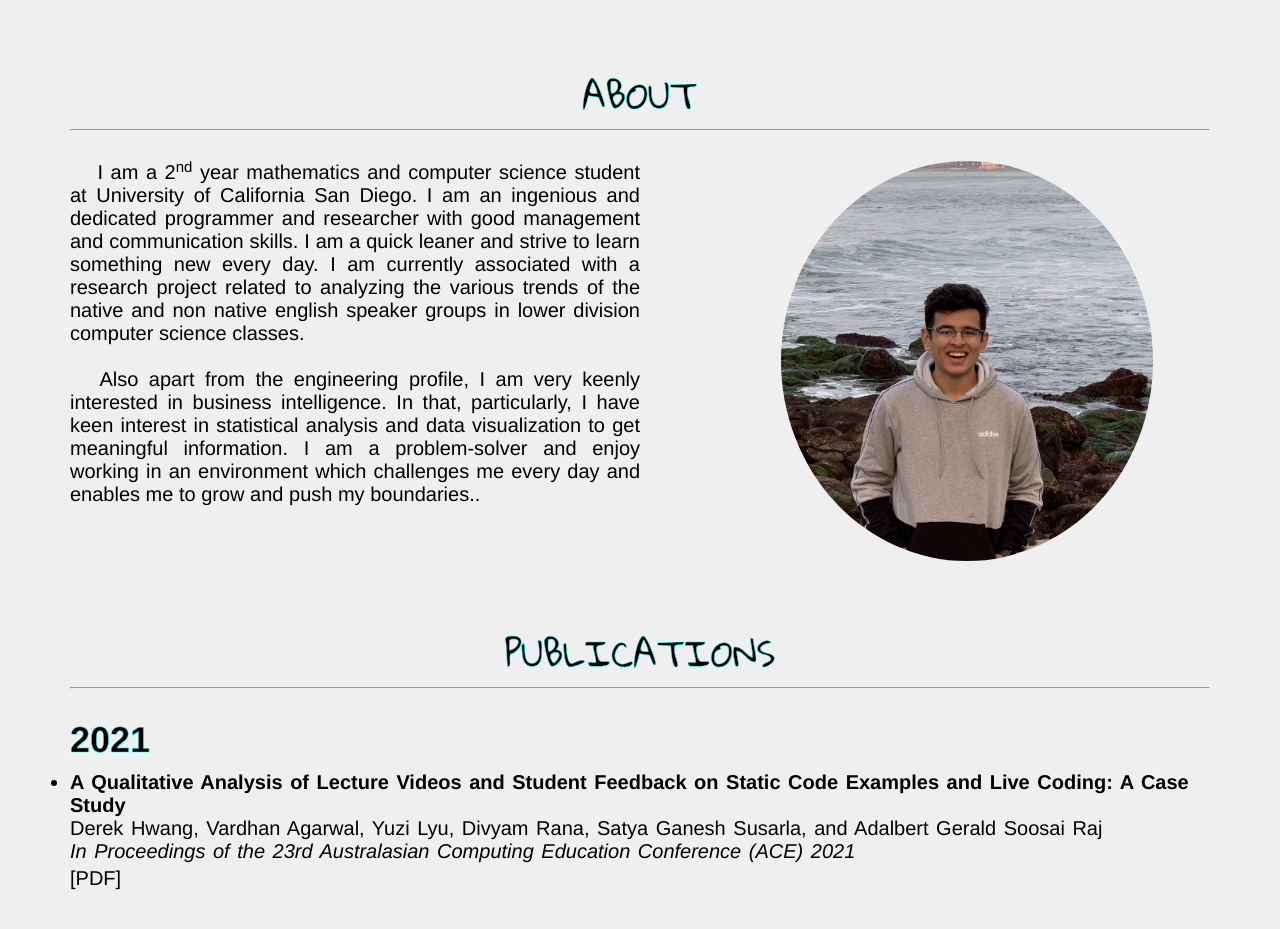
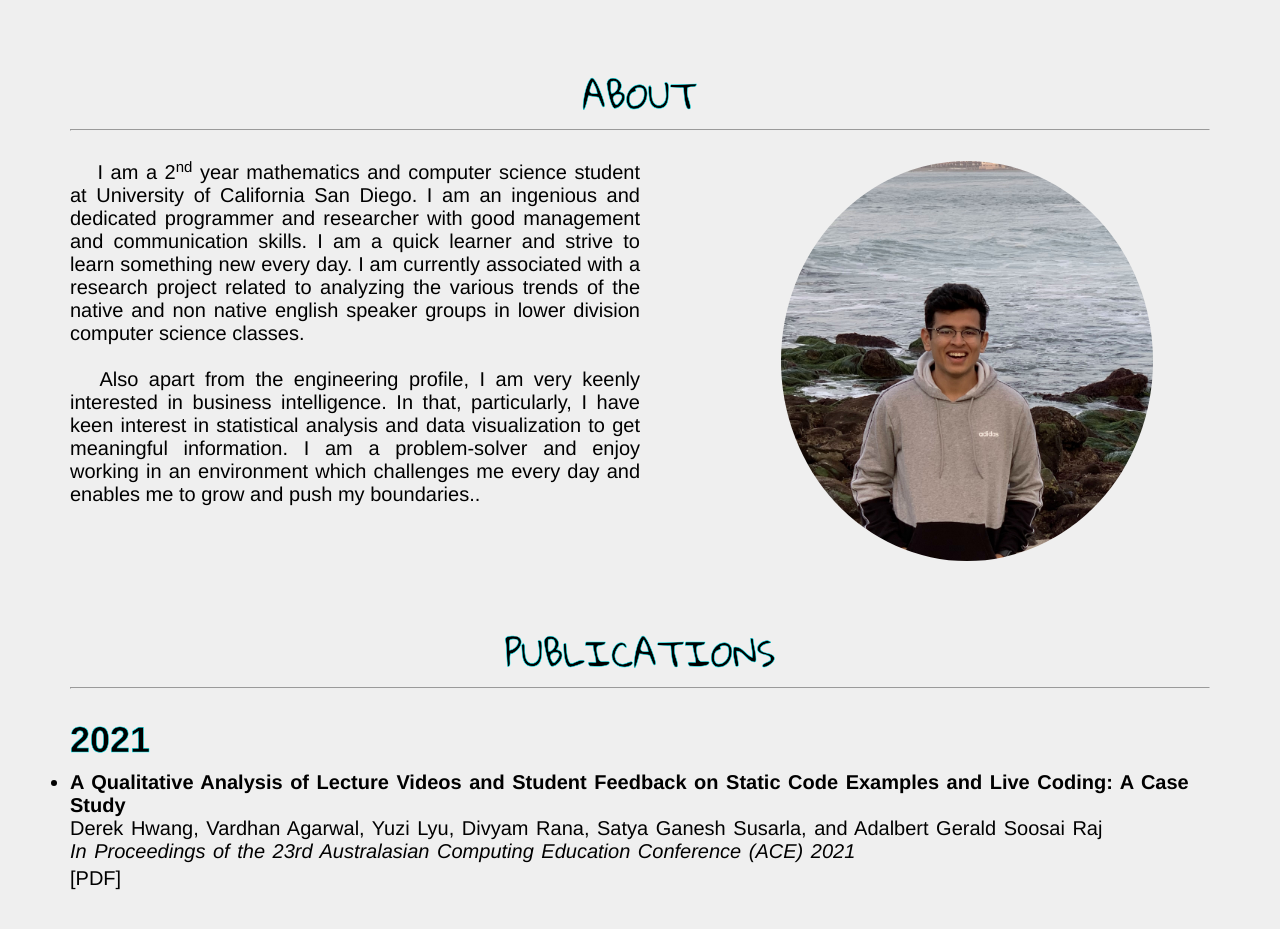
Before and after one commit to divyamrana/divyamrana.github.io, a plain HTML site: page index.html in a window 1280 px wide. Shown: the part 870-1799 px from the top of the page. Drawn offline with nearby package versions, Linux system fonts and the light colour scheme; a script that the page names is missing; a web font is replaced by a local one.

Commit message:
Updated bio

```diff
--- a/index.html
+++ b/index.html
@@ -45,7 +45,7 @@
             <div class="about">
                 <h3> About</h3>
                 <hr class="line">
-                <p class="about-paragraph"> &emsp; I am a 2<sup>nd</sup> year mathematics and computer science student at University of California San Diego. I am an ingenious and dedicated programmer and researcher with good management and communication skills. I am a quick leaner and strive to learn something new every day. I am currently associated with a research project related to analyzing the various trends of the native and non native english speaker groups in lower division computer science classes. <br> <br> &emsp; Also apart from the engineering profile, I am very keenly interested in business intelligence.
+                <p class="about-paragraph"> &emsp; I am a 2<sup>nd</sup> year mathematics and computer science student at University of California San Diego. I am an ingenious and dedicated programmer and researcher with good management and communication skills. I am a quick learner and strive to learn something new every day. I am currently associated with a research project related to analyzing the various trends of the native and non native english speaker groups in lower division computer science classes. <br> <br> &emsp; Also apart from the engineering profile, I am very keenly interested in business intelligence.
                 In that, particularly, I have keen interest in statistical analysis and data visualization to get meaningful information. I am a problem-solver and enjoy working in an environment which challenges me every day and enables me to grow and push my boundaries.. </p>
                 <img src="resources/img/Divyam%20Rana.jpg" class="pic-divyam" alt="Divyam Picture">
             </div>
```
